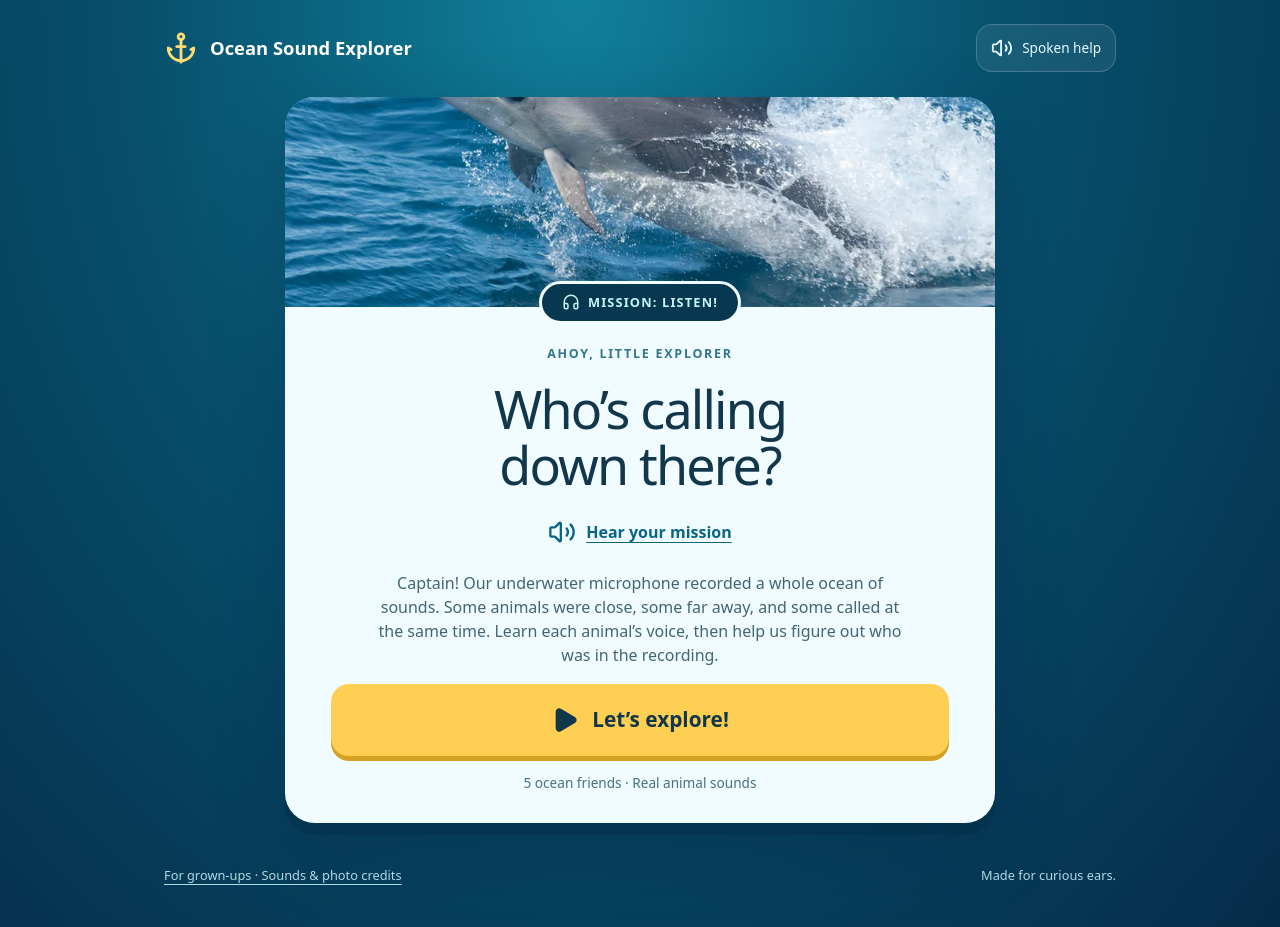
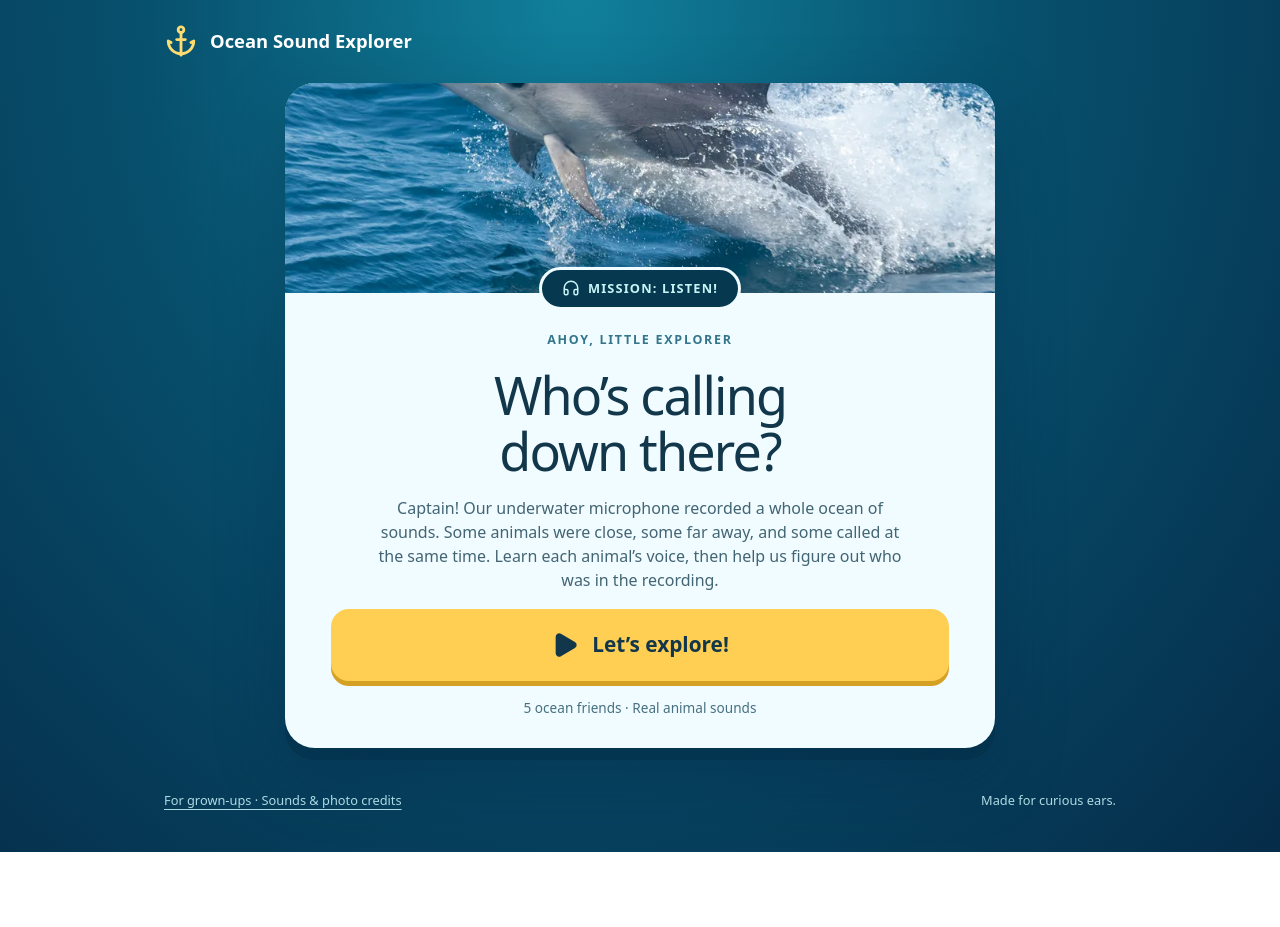
Before and after one commit to rasnag/ocean-sound-explorer, a React (Vite) app: page / in a window 1280 px wide. After the commit the page ends 852 px from the top, so only its background shows below. Built offline with nearby package versions, Linux system fonts and the light colour scheme.

Commit message:
Remove automatic spoken narration

```diff
--- a/app/page.tsx
+++ b/app/page.tsx
@@ -1,17 +1,16 @@
 'use client';
 import {useEffect,useRef,useState} from 'react';
-import {Anchor,ArrowRight,Check,Headphones,Play,RotateCcw,Square,Volume2,VolumeX,X} from 'lucide-react';
+import {Anchor,ArrowRight,Check,Headphones,Play,RotateCcw,Square,Volume2,X} from 'lucide-react';
 import {Progress} from '@/components/ui/progress';
 import {animals,makeExpedition} from '@/lib/expedition.mjs';
 import {OceanAudio} from '@/lib/ocean-audio.mjs';
 const story='Captain! Our underwater microphone recorded a whole ocean of sounds. Some animals were close, some far away, and some called at the same time. Learn each animal’s voice, then help us figure out who was in the recording.';
 export default function Home(){
- const [screen,setScreen]=useState('intro'),[index,setIndex]=useState(0),[ready,setReady]=useState(false),[loaded,setLoaded]=useState(0),[error,setError]=useState(''),[playing,setPlaying]=useState(''),[elapsed,setElapsed]=useState(0),[learned,setLearned]=useState(false),[heard,setHeard]=useState(false),[answer,setAnswer]=useState<boolean|null>(null),[score,setScore]=useState(0),[voice,setVoice]=useState(true);
- const engine=useRef<OceanAudio|null>(null),plans=useRef<ReturnType<typeof makeExpedition>>([]),raf=useRef(0),busy=useRef(false),answered=useRef(false),alive=useRef(true),utterance=useRef<SpeechSynthesisUtterance|null>(null);
+ const [screen,setScreen]=useState('intro'),[index,setIndex]=useState(0),[ready,setReady]=useState(false),[loaded,setLoaded]=useState(0),[error,setError]=useState(''),[playing,setPlaying]=useState(''),[elapsed,setElapsed]=useState(0),[learned,setLearned]=useState(false),[heard,setHeard]=useState(false),[answer,setAnswer]=useState<boolean|null>(null),[score,setScore]=useState(0);
+ const engine=useRef<OceanAudio|null>(null),plans=useRef<ReturnType<typeof makeExpedition>>([]),raf=useRef(0),busy=useRef(false),answered=useRef(false),alive=useRef(true);
  const a=animals[index];
  const base=()=>new URL('./',window.location.href).pathname;
  function audio(){return engine.current||(engine.current=new OceanAudio());}
- function speak(text:string){if(!voice||!('speechSynthesis' in window))return;try{if((navigator as any).audioSession)(navigator as any).audioSession.type='playback';}catch{}window.speechSynthesis.cancel();const u=new SpeechSynthesisUtterance(text);u.lang='en-US';u.rate=.87;utterance.current=u;window.speechSynthesis.resume();window.speechSynthesis.speak(u);}
  function silence(){if('speechSynthesis' in window)window.speechSynthesis.cancel();}
  function stop(){audio().stop();cancelAnimationFrame(raf.current);busy.current=false;setPlaying('');setElapsed(0);}
  useEffect(()=>{alive.current=true;const hide=()=>{if(document.hidden){engine.current?.interrupt();silence();cancelAnimationFrame(raf.current);busy.current=false;setPlaying('');setElapsed(0);}};document.addEventListener('visibilitychange',hide);return()=>{alive.current=false;document.removeEventListener('visibilitychange',hide);engine.current?.interrupt();cancelAnimationFrame(raf.current);silence();};},[]);
@@ -21,7 +20,7 @@ export default function Home(){
    void e.load(base(),(n:number)=>{if(alive.current)setLoaded(n);}).then(()=>{if(alive.current){e.prepare(plans.current);setReady(true);setError('');}}).catch(()=>{if(alive.current)setError('The sounds could not load. Check your connection, then try again.');});
   }catch{setError('Sound is unavailable. Please try Safari or Chrome.');}
  }
- function start(){plans.current=makeExpedition();setIndex(0);setScore(0);setAnswer(null);answered.current=false;setLearned(false);setHeard(false);setScreen('game');load();speak('Meet the beluga whale! Tap the yellow button to hear its voice.');}
+ function start(){plans.current=makeExpedition();setIndex(0);setScore(0);setAnswer(null);answered.current=false;setLearned(false);setHeard(false);setScreen('game');silence();load();}
  function play(kind:string){
   if(busy.current||!ready)return;
   silence();setError('');setElapsed(0);busy.current=true;setPlaying(kind);
@@ -30,15 +29,15 @@ export default function Home(){
   const running=audio().play(layers,duration,()=>{cancelAnimationFrame(raf.current);busy.current=false;setPlaying('');setElapsed(0);if(kind==='learn')setLearned(true);else setHeard(true);},()=>{cancelAnimationFrame(raf.current);busy.current=false;setPlaying('');setError('Sound paused. Tap the play button to try again.');});
   if(running){let stalledAt=performance.now(),lastTime=running.context.currentTime;const tick=()=>{if(!audio().active)return;const now=running.context.currentTime;setElapsed(Math.max(0,Math.min(duration,now-running.origin)));if(now>lastTime+.005){lastTime=now;stalledAt=performance.now();}else if(performance.now()-stalledAt>4000){audio().interrupt();busy.current=false;setPlaying('');setError('Sound paused. Tap play to wake it up.');return;}raf.current=requestAnimationFrame(tick);};raf.current=requestAnimationFrame(tick);}
  }
- function choose(value:boolean){if(!heard||busy.current||answered.current)return;answered.current=true;setAnswer(value);const correct=value===plans.current[index].present;if(correct)setScore(s=>s+1);speak((correct?'Great listening, Captain! ': 'Good exploring! ')+(plans.current[index].present?'Yes, the '+a.name+' was there. ':'This time, the '+a.name+' was not there. ')+a.fact);}
- function next(){stop();silence();if(index===4){setScreen('done');speak('Expedition complete! You listened to five ocean friends. Well done, Captain!');return;}setIndex(i=>i+1);setLearned(false);setHeard(false);setAnswer(null);answered.current=false;setError('');speak('Meet the '+animals[index+1].name+'. Tap the yellow button to hear its voice.');}
+ function choose(value:boolean){if(!heard||busy.current||answered.current)return;answered.current=true;setAnswer(value);const correct=value===plans.current[index].present;if(correct)setScore(s=>s+1);}
+ function next(){stop();silence();if(index===4){setScreen('done');return;}setIndex(i=>i+1);setLearned(false);setHeard(false);setAnswer(null);answered.current=false;setError('');}
  // Supported browsers can expose the same answer action to an assistive agent.
- useEffect(()=>{const context=(document as any).modelContext;if(!context?.registerTool)return;const lifecycle=new AbortController();try{Promise.resolve(context.registerTool({name:'answer_ocean_recording',description:'Answer whether the target animal was present, after the child has listened to the mystery recording.',inputSchema:{type:'object',properties:{present:{type:'boolean'}},required:['present'],additionalProperties:false},annotations:{readOnlyHint:false},execute:(input:any)=>{if(typeof input?.present!=='boolean'||Object.keys(input).length!==1)throw Error('Expected only present: boolean');if(screen!=='game'||!heard||playing||answered.current)throw Error('Listen to the recording before answering.');choose(input.present);return {accepted:true,correct:input.present===plans.current[index].present};}},{signal:lifecycle.signal})).catch(()=>{});}catch{}return()=>lifecycle.abort();},[screen,heard,playing,index,voice]);
+ useEffect(()=>{const context=(document as any).modelContext;if(!context?.registerTool)return;const lifecycle=new AbortController();try{Promise.resolve(context.registerTool({name:'answer_ocean_recording',description:'Answer whether the target animal was present, after the child has listened to the mystery recording.',inputSchema:{type:'object',properties:{present:{type:'boolean'}},required:['present'],additionalProperties:false},annotations:{readOnlyHint:false},execute:(input:any)=>{if(typeof input?.present!=='boolean'||Object.keys(input).length!==1)throw Error('Expected only present: boolean');if(screen!=='game'||!heard||playing||answered.current)throw Error('Listen to the recording before answering.');choose(input.present);return {accepted:true,correct:input.present===plans.current[index].present};}},{signal:lifecycle.signal})).catch(()=>{});}catch{}return()=>lifecycle.abort();},[screen,heard,playing,index]);
  return <main className="expedition">
-  <header><span className="brand"><Anchor aria-hidden="true"/> <span>Ocean Sound<br className="mobile-break"/> Explorer</span></span><button className="voice-toggle" aria-label={voice?'Turn spoken help off':'Turn spoken help on'} aria-pressed={voice} onClick={()=>{silence();setVoice(!voice);}}>{voice?<Volume2/>:<VolumeX/>}<span>Spoken help</span></button></header>
+  <header><span className="brand"><Anchor aria-hidden="true"/> <span>Ocean Sound<br className="mobile-break"/> Explorer</span></span></header>
   {screen==='intro'?<section className="console intro">
    <div className="intro-photo"><img src="./animals/dolphin.webp" alt="A bottlenose dolphin leaping out of the ocean"/><span className="mission-tag"><Headphones size={18}/> MISSION: LISTEN!</span></div>
-   <div className="intro-body"><span className="eyebrow">AHOY, LITTLE EXPLORER</span><h1>Who’s calling<br/>down there?</h1><button className="story-button" onClick={()=>speak(story)}><Volume2/> Hear your mission</button><p className="story">{story}</p><button className="primary big" onClick={start}><Play fill="currentColor"/> Let’s explore!</button><span className="small">5 ocean friends · Real animal sounds</span></div>
+   <div className="intro-body"><span className="eyebrow">AHOY, LITTLE EXPLORER</span><h1>Who’s calling<br/>down there?</h1><p className="story">{story}</p><button className="primary big" onClick={start}><Play fill="currentColor"/> Let’s explore!</button><span className="small">5 ocean friends · Real animal sounds</span></div>
   </section>:screen==='done'?<section className="console done"><span className="medal" aria-hidden="true">🏅</span><span className="eyebrow">MISSION COMPLETE</span><h1>Ocean explorer!</h1><p>You listened to all five friends.</p><div className="collected">{animals.map(an=><img key={an.id} src={'./animals/'+an.id+'.webp'} alt={an.name}/>)}</div><p className="score">{score} / 5 sounds spotted</p><button className="primary big" onClick={start}><RotateCcw/> Explore again!</button><span className="small">A whole new set of mystery recordings.</span></section>:<>
    <div className="journey"><span>Animal {index+1} of 5</span><div className="steps" aria-label={`${index} of 5 animals completed`}>{animals.map((an,i)=><span key={an.id} className={i<index?'visited':i===index?'current':''}>{i<index?<Check size={18}/>:i+1}</span>)}</div><span className="stars">★ {score}</span></div>
    <section className="console game">
```
